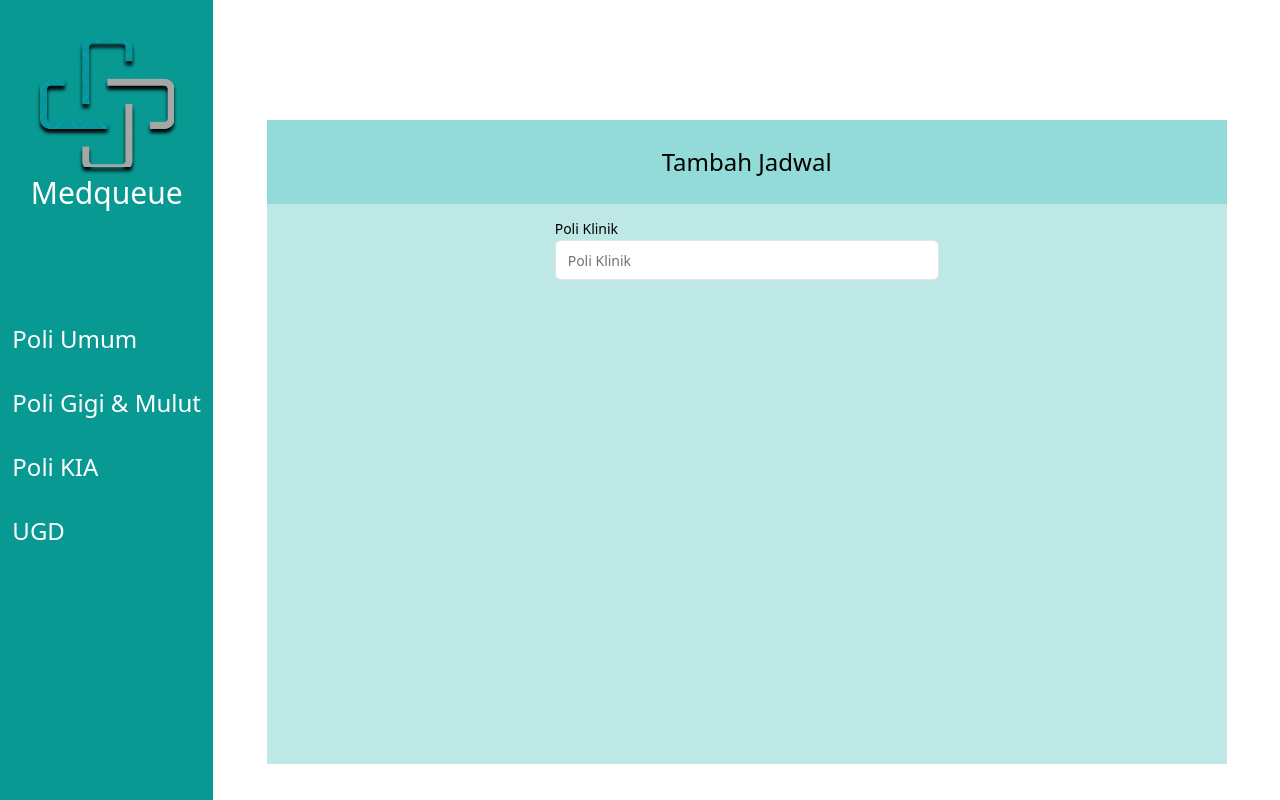
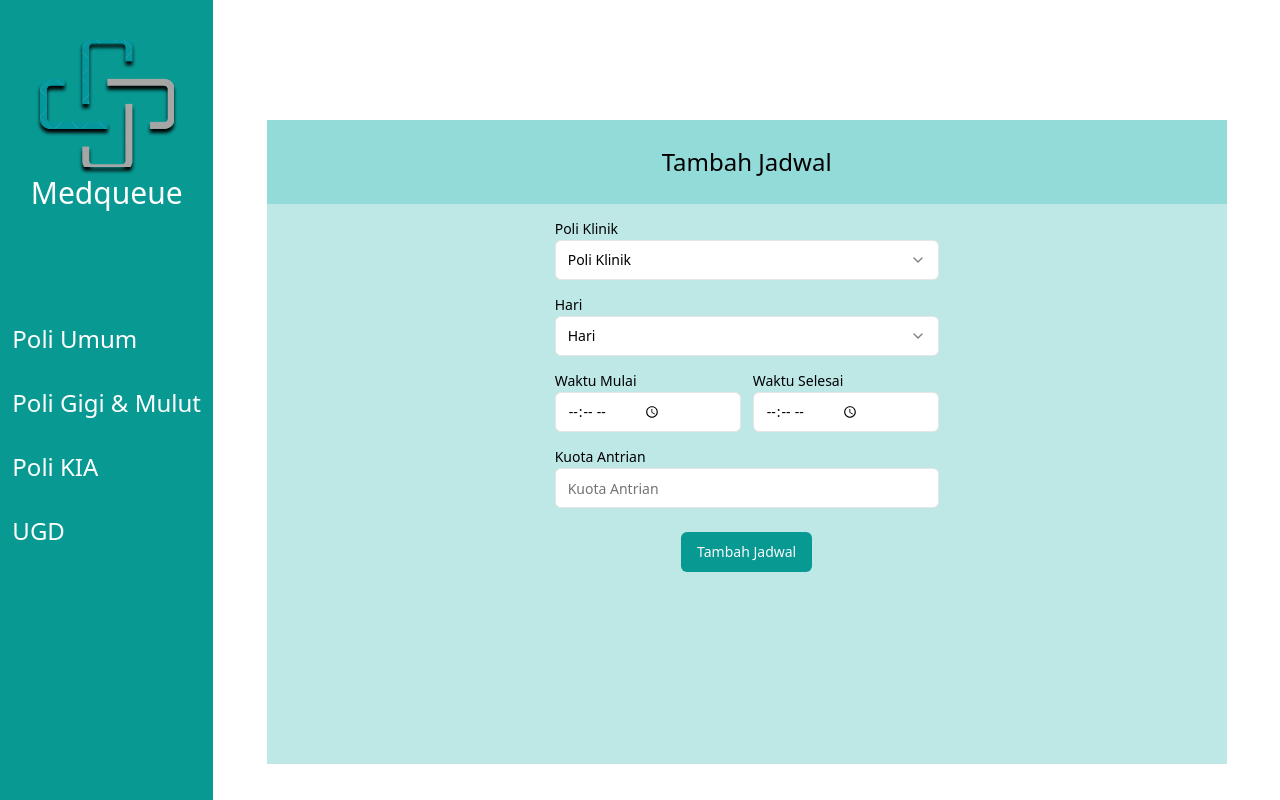
Before and after one commit to Medqueue-Alta/Medqueue-FE, a React (Vite) app: page / in a window 1280 px wide. Built offline with nearby package versions, Linux system fonts and the light colour scheme.

Commit message:
feat: add add faskes schedule pages

```diff
--- a/src/App.tsx
+++ b/src/App.tsx
@@ -1,25 +1,11 @@
-import FaskesLayout from "@/components/FaskesLayout"
-import FaskesSidebar from "./components/FaskesSidebar"
-import FaskesContainer from "./components/FaskesContainer"
-import { Label } from "./components/ui/label"
-import { Input } from "./components/ui/input"
+import AddFaskesSchedule from "./pages/AddFaskesSchedule"
+
+
 
 
 function App() {
 
-  return (
-   <FaskesLayout>
-      <FaskesSidebar nav={["Poli Umum","Poli Gigi & Mulut", "Poli KIA", "UGD"]}/>
-      <FaskesContainer title="Tambah Jadwal">
-        <div className="mt-3 w-[40%]">
-          <div className="mb-3">
-            <Label>Poli Klinik</Label>
-            <Input placeholder="Poli Klinik"/>
-          </div>
-        </div>
-      </FaskesContainer>
-   </FaskesLayout>
-  )
+  return <AddFaskesSchedule />
 }
 
 export default App
--- /dev/null
+++ b/src/pages/AddFaskesSchedule.tsx
@@ -0,0 +1,83 @@
+import FaskesLayout from "@/components/FaskesLayout"
+import FaskesSidebar from "@/components/FaskesSidebar"
+import FaskesContainer from "@/components/FaskesContainer"
+import { Label } from "@/components/ui/label"
+import { Input } from "@/components/ui/input"
+import {
+    Select,
+    SelectContent,
+    SelectGroup,
+    SelectItem,
+    SelectLabel,
+    SelectTrigger,
+    SelectValue,
+  } from "@/components/ui/select"
+import MainButton from "@/components/MainButton"
+
+const AddFaskesSchedule = () => {
+  return (
+<FaskesLayout>
+      <FaskesSidebar nav={["Poli Umum","Poli Gigi & Mulut", "Poli KIA", "UGD"]}/>
+      <FaskesContainer title="Tambah Jadwal">
+        <div className="mt-3 w-[40%]">
+          <div className="mb-3">
+            <Label>Poli Klinik</Label>
+            <Select>
+              <SelectTrigger className="w-full">
+                <SelectValue placeholder="Poli Klinik" />
+              </SelectTrigger>
+              <SelectContent>
+                 <SelectGroup>
+                    <SelectLabel>Poli Klinik</SelectLabel>
+                    <SelectItem value="Poli Umum">Poli Umum</SelectItem>
+                    <SelectItem value="Poli Gigi & Mulut">Poli Gigi & Mulut</SelectItem>
+                    <SelectItem value="Poli KIA">Poli KIA</SelectItem>
+                    <SelectItem value="UGD">UGD</SelectItem>
+                 </SelectGroup>
+                </SelectContent>
+              </Select>
+          </div>
+          <div className="mb-3">
+            <Label>Hari</Label>
+            <Select>
+              <SelectTrigger className="w-full">
+                <SelectValue placeholder="Hari" />
+              </SelectTrigger>
+              <SelectContent>
+                 <SelectGroup>
+                    <SelectLabel>Hari</SelectLabel>
+                    <SelectItem value="Poli Umum">Senin</SelectItem>
+                    <SelectItem value="Poli Gigi & Mulut">Selasa</SelectItem>
+                    <SelectItem value="Poli KIA">Rabu</SelectItem>
+                    <SelectItem value="UGD">Kamis</SelectItem>
+                    <SelectItem value="UGD">Jumat</SelectItem>
+                    <SelectItem value="UGD">Sabtu</SelectItem>
+                    <SelectItem value="UGD">Minggu</SelectItem>
+                 </SelectGroup>
+                </SelectContent>
+              </Select>
+          </div>
+          <div className="mb-3 flex items-center justify-between gap-3">
+            <div className="w-1/2">
+              <Label>Waktu Mulai</Label>
+              <Input type="time" placeholder="Waktu Mulai"/>
+            </div>
+            <div className="w-1/2">
+              <Label>Waktu Selesai</Label>
+              <Input type="time" placeholder="Waktu Selesai"/>
+            </div>
+          </div>
+          <div className="mb-6">
+              <Label>Kuota Antrian</Label>
+              <Input type="number" placeholder="Kuota Antrian" min={1}/>
+          </div>
+          <div className="text-center">
+            <MainButton text="Tambah Jadwal"/>
+          </div>
+        </div>
+      </FaskesContainer>
+   </FaskesLayout>
+  )
+}
+
+export default AddFaskesSchedule
```
